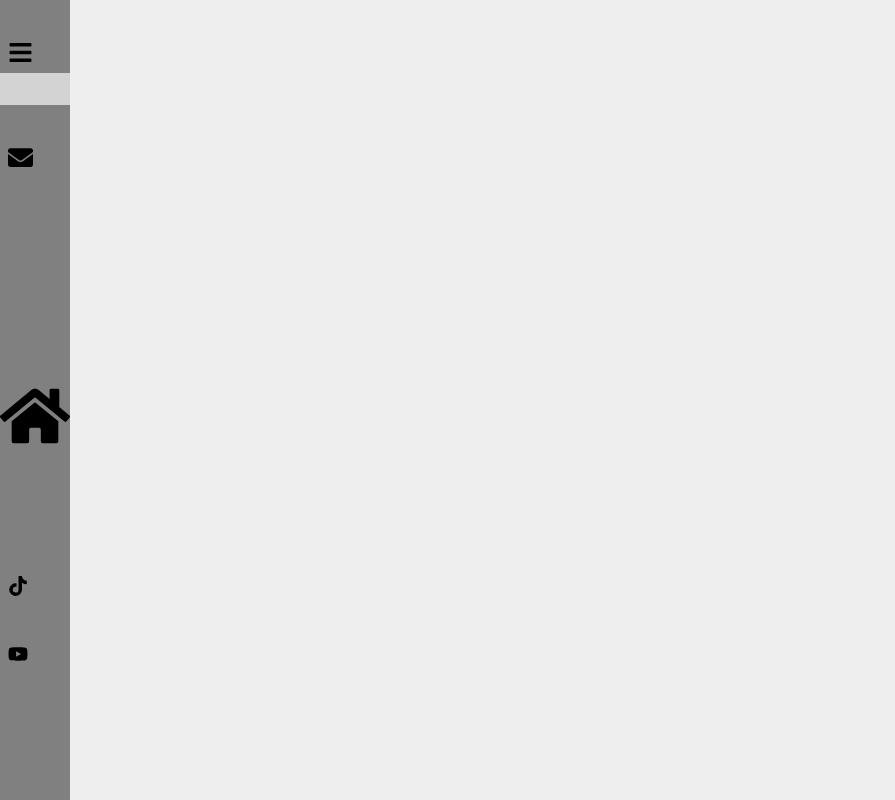
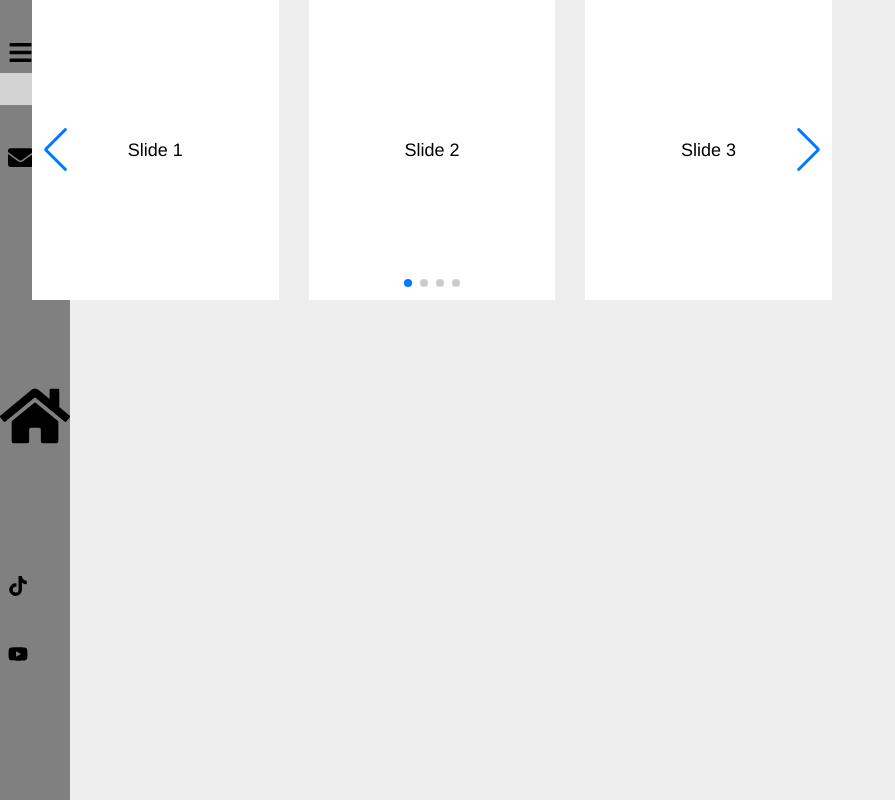
Before and after one commit to pabloramoss/valobrain2, a Next.js app: page / in a window 1280 px wide. Shown: the whole page, without its empty margins (0-895 px from the left). Built offline with nearby package versions, Linux system fonts and the light colour scheme.

Commit message:
add carousel to index

```diff
--- a/components/sections/Carousel/Carouse.tsx
+++ b/components/sections/Carousel/Carousel.tsx
@@ -8,10 +8,17 @@ import "swiper/css/navigation";
 
 // import required modules
 import {Pagination, Navigation} from "swiper";
+import React from "react";
+import styled from "styled-components";
 
-export default function App() {
+const Wrapper = styled.div`
+  height: 300px;
+  width: 800px;
+`;
+
+export const Carousel: React.FC = () => {
   return (
-    <>
+    <Wrapper>
       <Swiper
         className="mySwiper"
         loop={true}
@@ -36,6 +43,6 @@ export default function App() {
         <SwiperSlide>Slide 9</SwiperSlide>
         <SwiperSlide>Slide 10</SwiperSlide>
       </Swiper>
-    </>
+    </Wrapper>
   );
-}
+};
--- /dev/null
+++ b/components/sections/Carousel/index.tsx
@@ -0,0 +1 @@
+export * from "./Carousel";
--- a/pages/index.tsx
+++ b/pages/index.tsx
@@ -4,6 +4,7 @@ import Head from "next/head";
 
 import Sidebar from "../components/sections/Sidebar/Sidebar";
 import styles from "../styles/Home.module.css";
+import {Carousel} from "../components/sections/Carousel";
 
 const Home: NextPage = () => {
   return (
@@ -14,9 +15,10 @@ const Home: NextPage = () => {
         <link href="/favicon.ico" rel="icon" />
       </Head>
 
-      <main>
+      <main style={{display: "flex"}}>
         {/* <Navbar /> */}
         <Sidebar />
+        <Carousel />
         {/* <MainContent>
           <Hero />
           <CarouselMaps />
```
